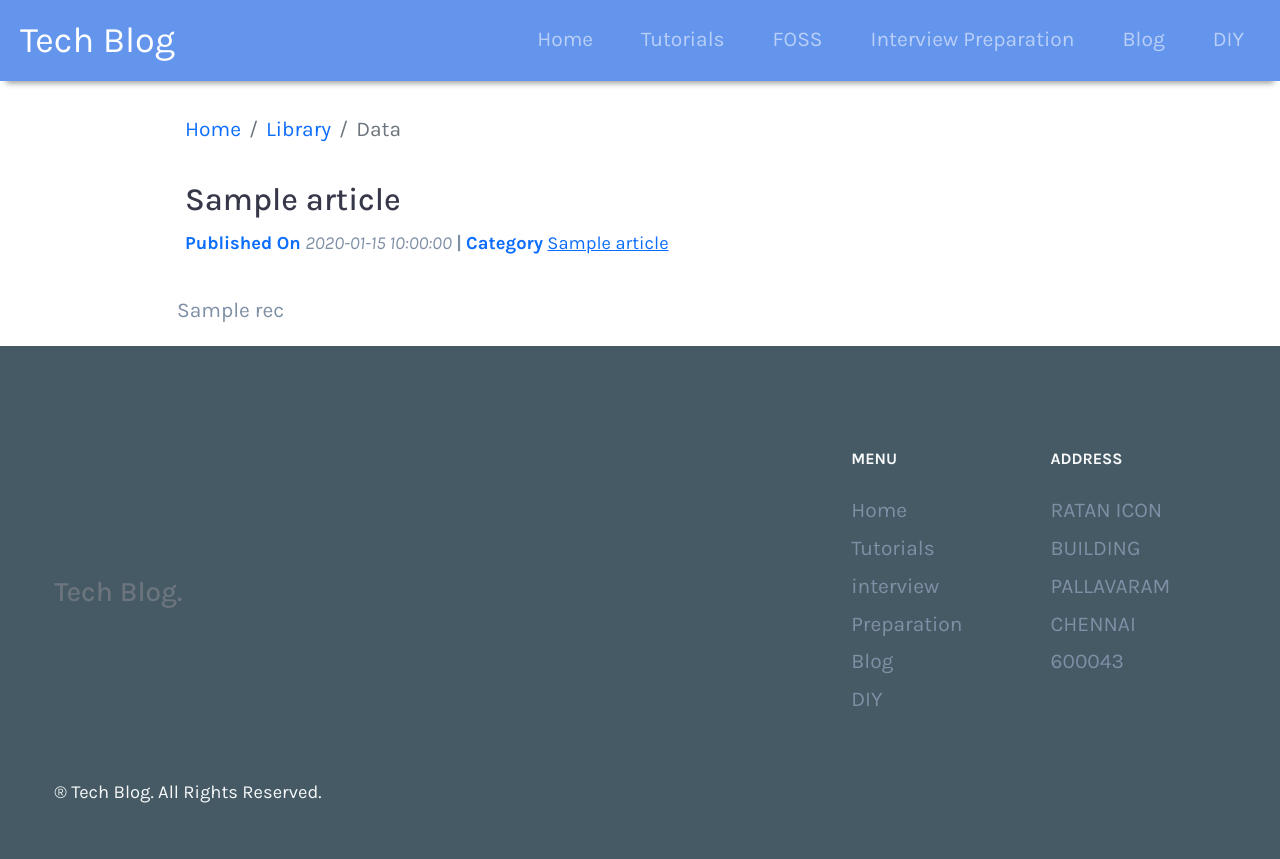
After one commit to Ranilvannan/tech_blog, a Flask app: template template/blog_page.html in a window 1280 px wide. The commit adds this page. Run offline with Flask 2, Linux system fonts and the light colour scheme; the template is opened without the code that fills it: most values are stand-ins (such as "Sample title", 1, 10 or a date in 2020); some libraries are stand-ins or nearby versions.

Commit message:
First commit

```diff
--- a/application.py
+++ b/application.py
@@ -78,7 +78,7 @@ def category_page(category_url):
 
 @app.route('/category/<category_url>/<blog_url>/')
 @app.route('/category/<category_url>/<blog_url>')
-def interview_preparation_page(category_url, blog_url):
+def blog_page(category_url, blog_url):
     blog = app.config.get("MONGO_BLOG_TABLE")
     blog_col = data_collect(blog)
     article = blog_col.find_one({"url": blog_url})
@@ -86,7 +86,7 @@ def interview_preparation_page(category_url, blog_url):
     if not article:
         abort(404)
 
-    return render_template('interview_preparation_page.html', article=article)
+    return render_template('blog_page.html', article=article)
 
 
 @app.route("/sitemap.xml")
--- a/static/css/base.css
+++ b/static/css/base.css
@@ -68,6 +68,11 @@ body {
     display: block;
 }
 
+.space-18 {
+    height: 18px;
+    display: block;
+}
+
 footer{
     background: #455A64;
 }
@@ -86,3 +91,15 @@ p {
     color: #7f8fa6;
     text-decoration: none !important;
 }
+
+.blog-sp {
+    cursor: pointer;
+}
+
+.blog-sp:hover{
+  background-color: aliceblue;
+}
+
+.breadcrumb-item a {
+    text-decoration: none !important;
+}
--- /dev/null
+++ b/template/blog_page.html
@@ -0,0 +1,42 @@
+{% extends "base.html" %}
+{% block title %}{{article.title}}{% endblock %}
+{% block description %}{{article.preview}}{% endblock %}
+
+{% block body %}
+
+<div class="space-18"></div>
+<div class="container">
+	<div class="row">
+        <div class="col-sm-1"></div>
+		<div class="col-sm-9 article pt-1">
+            <nav aria-label="breadcrumb">
+				<ol class="breadcrumb p-2">
+					<li class="breadcrumb-item"><a href="#">Home</a></li>
+					<li class="breadcrumb-item"><a href="#">Library</a></li>
+					<li class="breadcrumb-item active" aria-current="page">Data</li>
+				</ol>
+			</nav>
+			<div class="story">
+                <div class="story-title p-2">
+                    <h2>{{article.title}}</h2>
+                    <p class="small">
+                        <b class="text-primary pr-2">Published On</b>
+                        <i class="blog-info">{{ article.published_on }}</i>
+                        <strong>|</strong>
+                        <b class="text-primary pr-2">Category</b>
+                        <a class="blog-info blog-link" href="{{ url_for('category_page', category_url=article.category_url) }}">{{ article.category_name }}</a>
+                    </p>
+                </div>
+                {% if article.image_filename %}
+                    <img src="{{ url_for('custom_images', filename=article.image_filename) }}" width="100%">
+                {% endif %}
+                <div class="story-content pt-2">
+                    {% for rec in article.content_ids %}
+			            <p>{{ rec }}</p>
+			        {% endfor %}
+                </div>
+            </div>
+		</div>
+	</div>
+</div>
+{% endblock %}
```
Also changed, not shown: template/category_page.html (+14 -5 lines).
